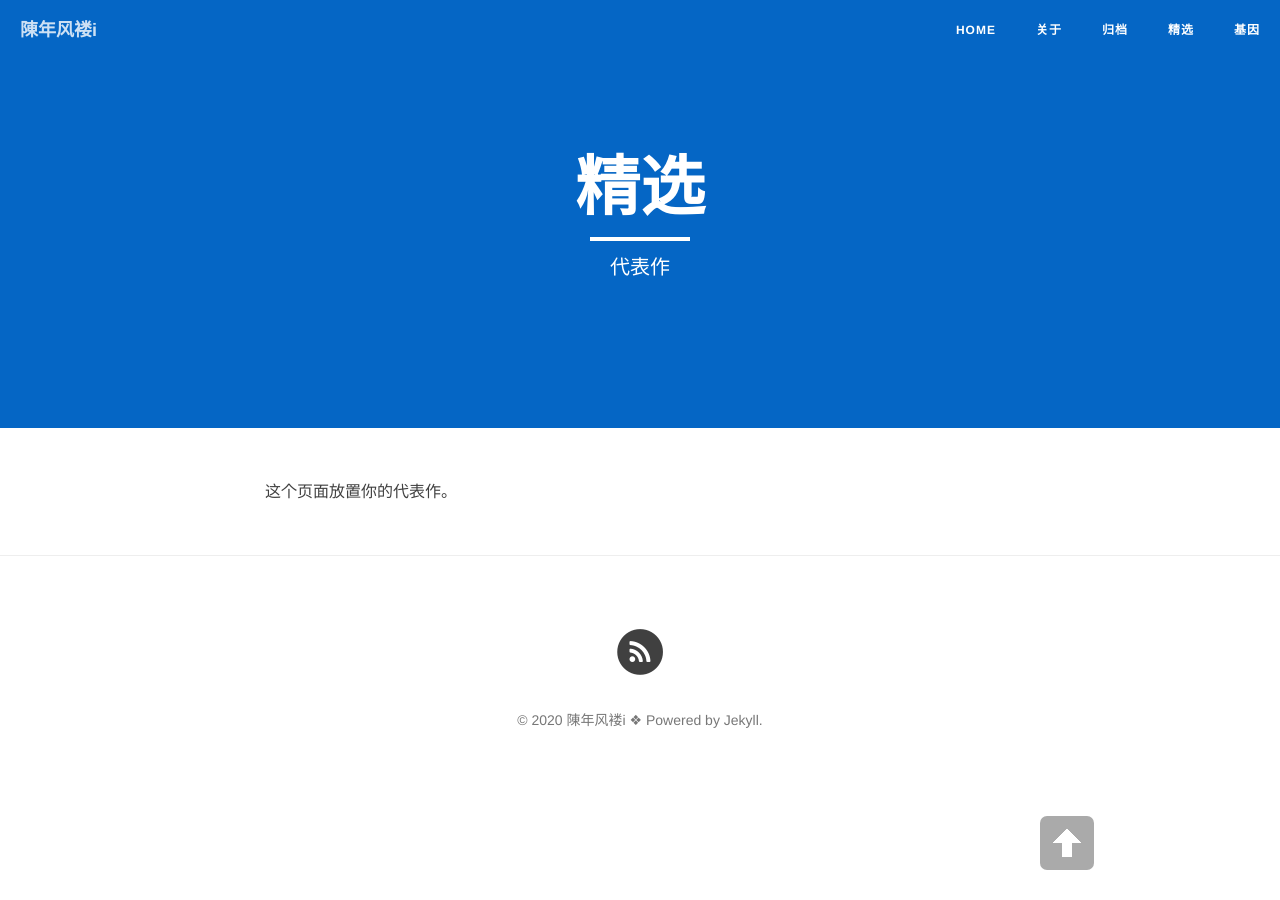
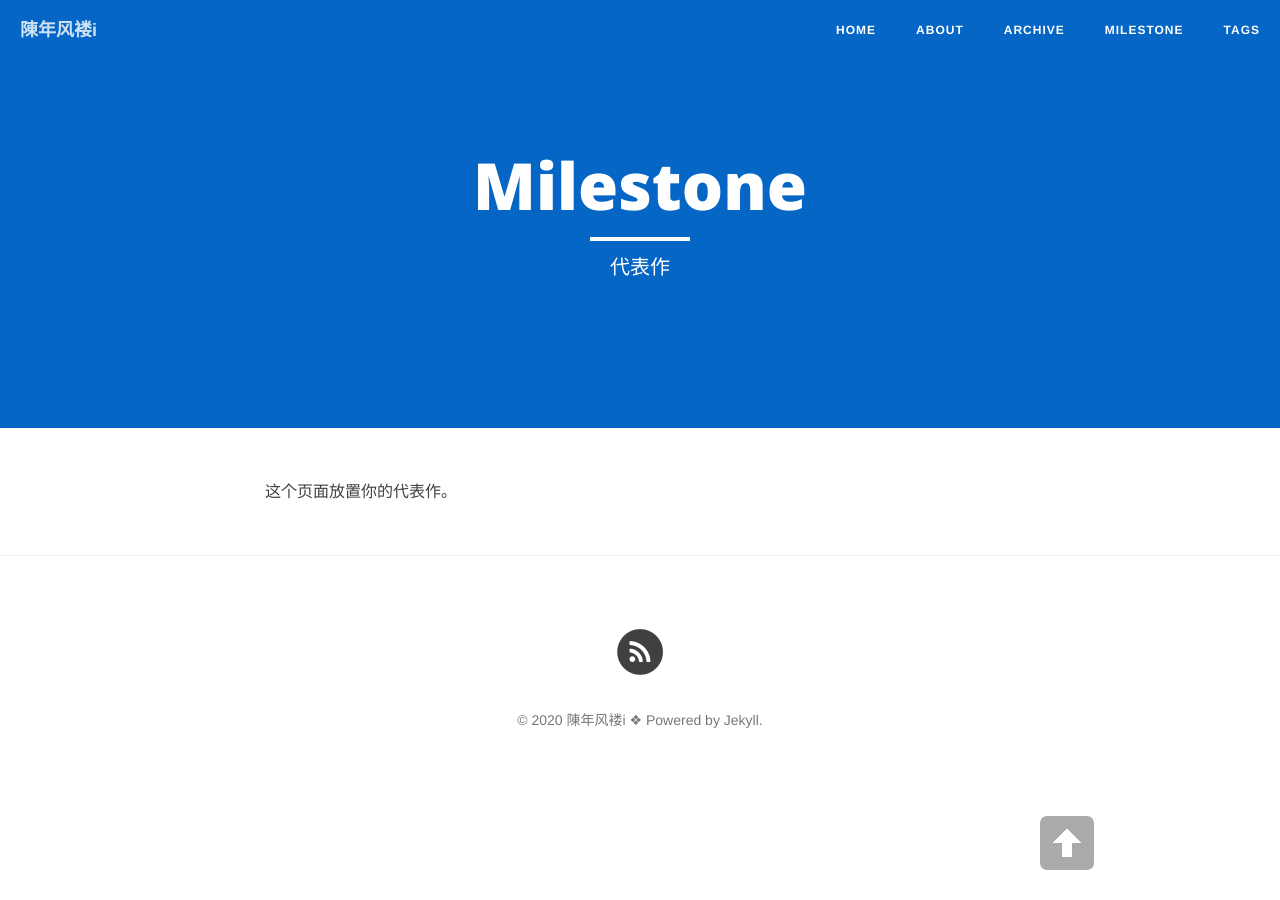
Before and after one commit to lmmtl/lmmtl.github.io, a Jekyll site: the page built from milestone.md, in a window 1280 px wide. Built offline with Jekyll 4.4.1, drawn with Linux system fonts in a browser that asks for light colours; nearby versions of some CDN libraries.

Commit message:
2English

```diff
--- a/about.md
+++ b/about.md
@@ -1,6 +1,6 @@
 ---
 layout: page
-title: "关于"
+title: "About"
 description: "该网站为陳年风褛i的个人网站，仅供本人学习使用，不承担因网站而造成的损失。"
 header-img: "img/green.jpg"
 ---
--- a/archive.md
+++ b/archive.md
@@ -1,6 +1,6 @@
 ---
 layout: page
-title: "归档"
+title: "Archive"
 description: "文章归档"
 header-img: "img/orange.jpg"
 ---
--- a/milestone.md
+++ b/milestone.md
@@ -1,6 +1,6 @@
 ---
 layout: page
-title: "精选"
+title: "Milestone"
 description: "代表作"
 header-img: "img/zhihu.jpg"
 ---
--- a/tags.md
+++ b/tags.md
@@ -1,6 +1,6 @@
 ---
 layout: page
-title: "基因"
+title: "Tags"
 description: "哈哈，你找到了我的文章基因库"
 header-img: "img/semantic.jpg"
 ---
```
